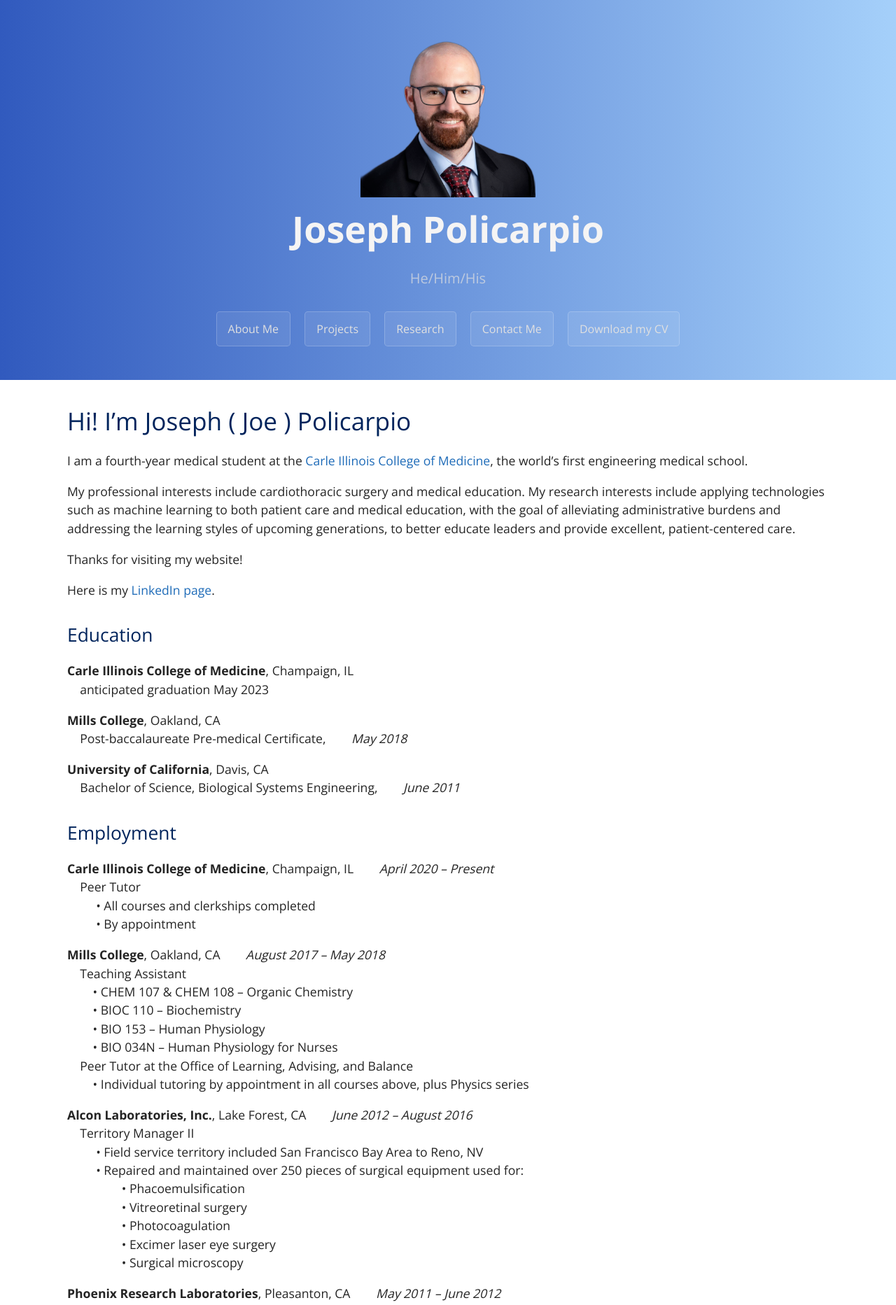
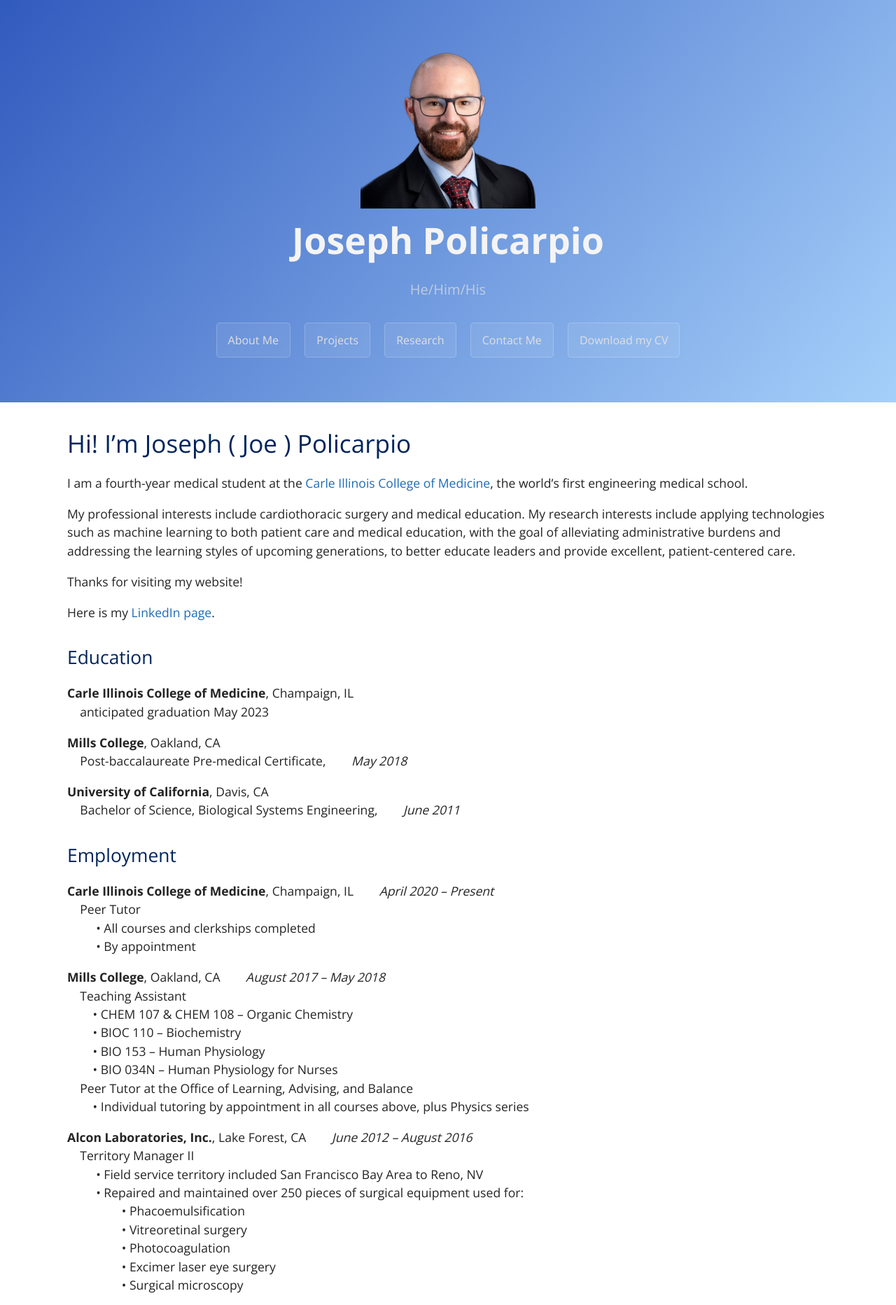
Before and after one commit to jopeo/joepo, a Jekyll site: the page built from index.md, in a window 1280 px wide. Shown: the top 1865 px of the page at 70% size. Built offline with Jekyll 4.4.1, drawn with Linux system fonts in a browser that asks for light colours.

Commit message:
header styling

```diff
--- a/assets/css/style.scss
+++ b/assets/css/style.scss
@@ -39,20 +39,20 @@ blockquote {
   text-align: center;
   background-color: $header-bg-color;
 //   background-image: linear-gradient(120deg, $header-bg-color-secondary, $header-bg-color);
-  background-image: linear-gradient(90deg, $header-bg-color-secondary, $header-bg-color);
+  background-image: linear-gradient(130deg, $header-bg-color-secondary, $header-bg-color);
 
   @include large {
 //     padding: 5rem 6rem;
-    padding: 2rem 3rem;
+    padding: 3rem 4rem;
   }
 
   @include medium {
 //     padding: 3rem 4rem;
-    padding: 1rem 2rem;
+    padding: 2rem 3rem;
   }
 
   @include small {
 //     padding: 2rem 1rem;
-    padding: 1rem 0.5rem;
+    padding: 2rem 1rem;
   }
 }
```
